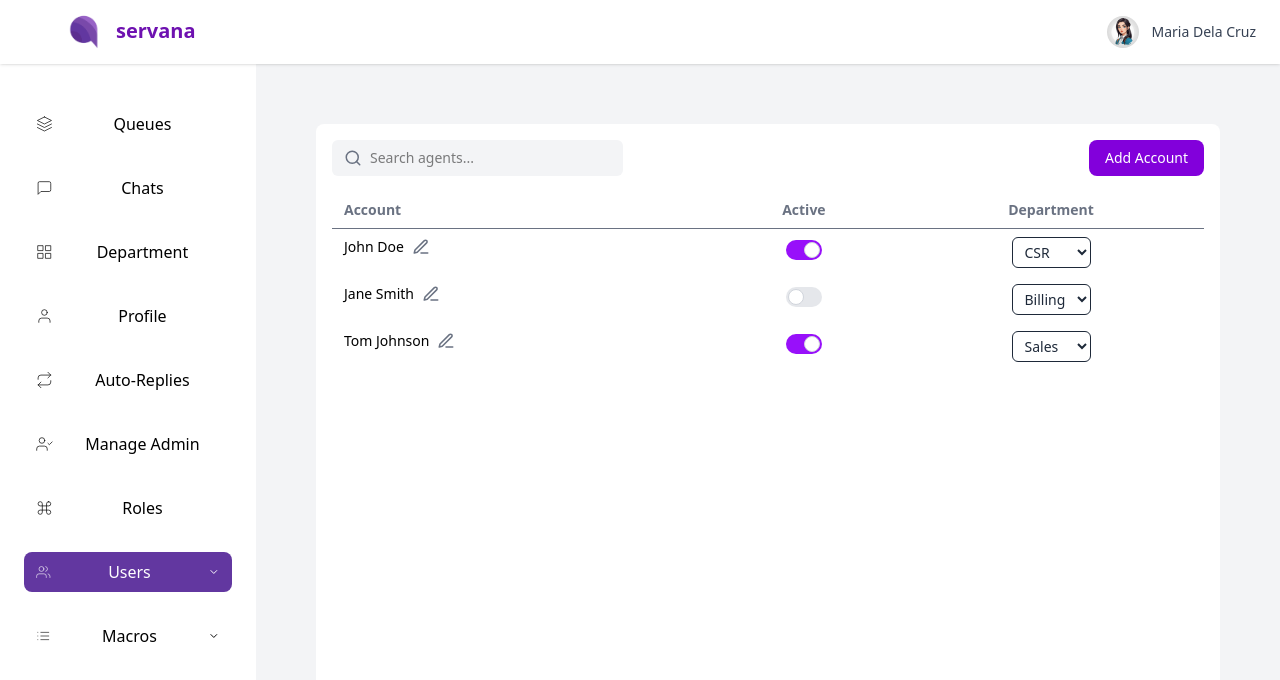
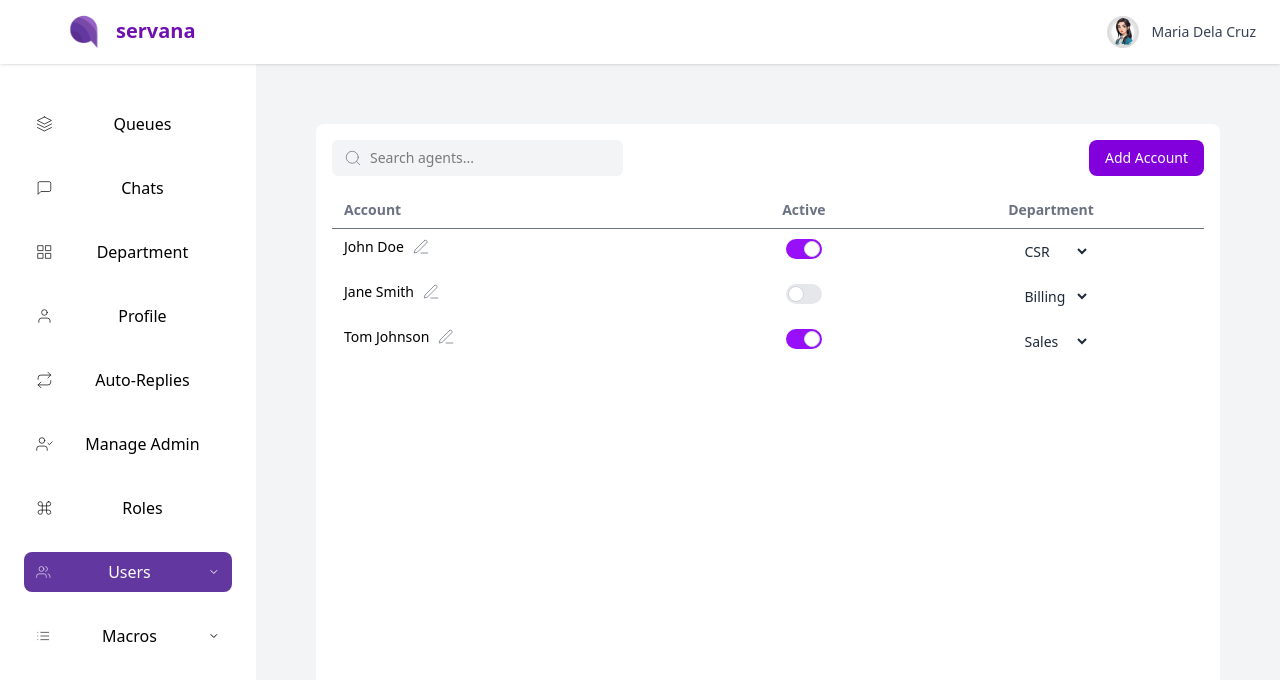
Before and after one commit to manuelamanetjr/frontend_web, a React (Vite) app: page /manage-agents in a window 1280 px wide. Shown: the top 680 px of the page. Built offline with nearby package versions, Linux system fonts and the light colour scheme.

Commit message:
no border or hover/focus ring on the department

```diff
--- a/screens/ManageAgents.jsx
+++ b/screens/ManageAgents.jsx
@@ -47,7 +47,7 @@ export default function ManageAgents() {
           <div className="bg-white p-4 rounded-lg min-h-[80vh] transition-all duration-300">
             <div className="flex justify-between items-center mb-4">
               <div className="flex items-center bg-gray-100 px-3 py-2 rounded-md w-1/3 relative">
-                <Search size={18} className="text-gray-500 mr-2 flex-shrink-0" />
+                <Search size={18} strokeWidth={1} className="text-gray-500 mr-2 flex-shrink-0" />
                 <input
                   type="text"
                   placeholder="Search agents..."
@@ -58,6 +58,7 @@ export default function ManageAgents() {
                 {searchQuery && (
                   <X
                     size={16}
+                    strokeWidth={1}
                     className="text-gray-500 cursor-pointer absolute right-3 hover:text-gray-700"
                     onClick={() => setSearchQuery("")}
                   />
@@ -96,6 +97,7 @@ export default function ManageAgents() {
                         {agent.name}
                         <Edit3
                           size={18}
+                          strokeWidth={1}
                           className="text-gray-500 cursor-pointer w-[18px] h-[18px] flex-shrink-0 transition-colors duration-200 hover:text-purple-700"
                           onClick={() => {
                             setCurrentEditIndex(idx);
@@ -124,7 +126,7 @@ export default function ManageAgents() {
                       </td>
                       <td className="py-2 px-3 text-center">
                         <select
-                          className="border rounded-md px-2 py-1 text-sm bg-white text-gray-800 focus:ring-2 focus:ring-purple-500 focus:outline-none transition duration-200"
+                          className="rounded-md px-2 py-1 text-sm bg-white text-gray-800 outline-none"
                           value={agent.department}
                           onChange={(e) =>
                             setAgents((prev) =>
@@ -168,7 +170,7 @@ export default function ManageAgents() {
                 <select
                   value={editDept}
                   onChange={(e) => setEditDept(e.target.value)}
-                  className="w-full border rounded-md p-2 text-sm mb-4 focus:ring-2 focus:ring-purple-500 focus:outline-none transition duration-300"
+                  className="w-full rounded-md p-2 text-sm mb-4 bg-white text-gray-800 outline-none"
                 >
                   {departments.map((dept, i) => (
                     <option key={i} value={dept}>
```
